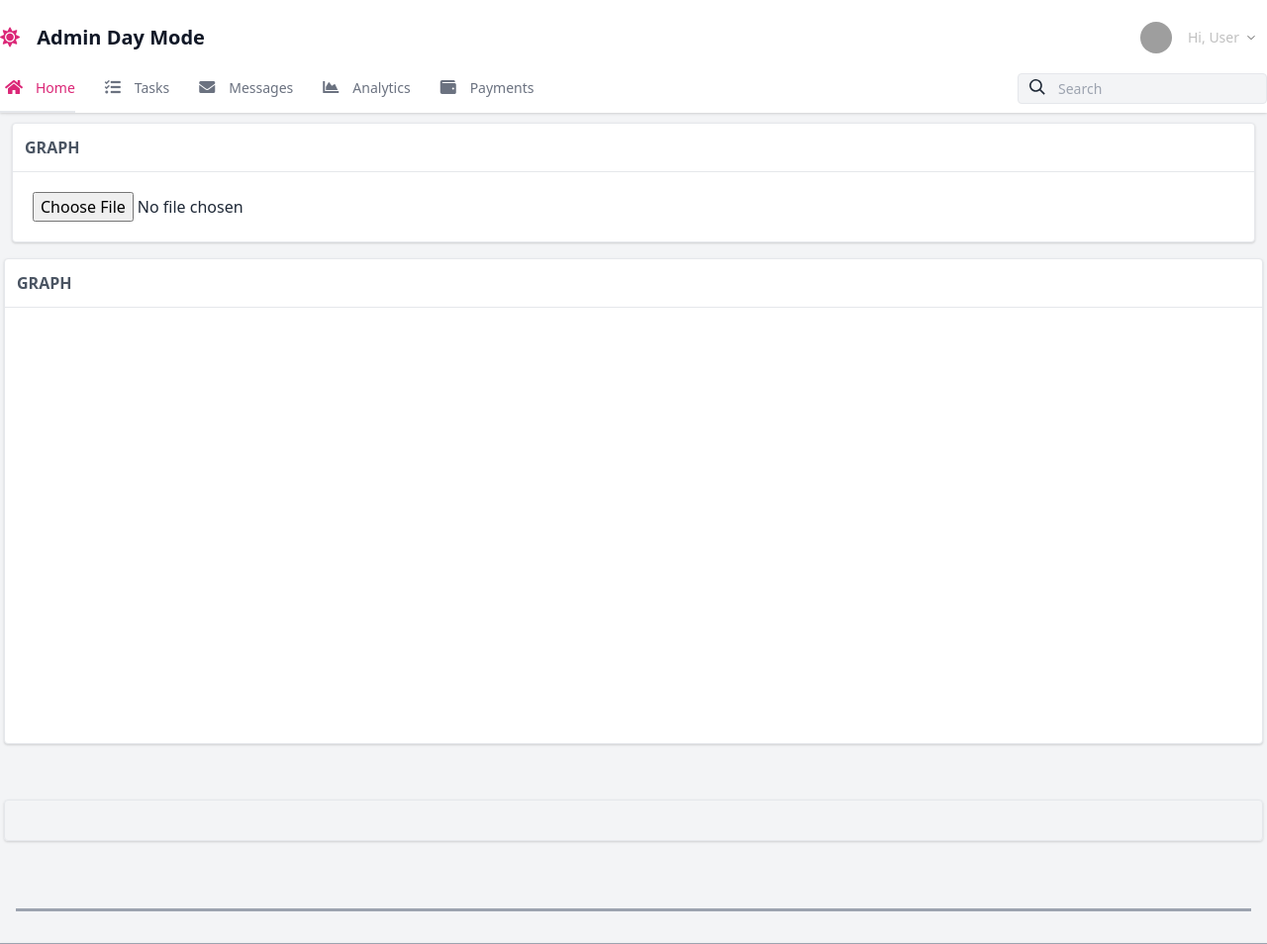
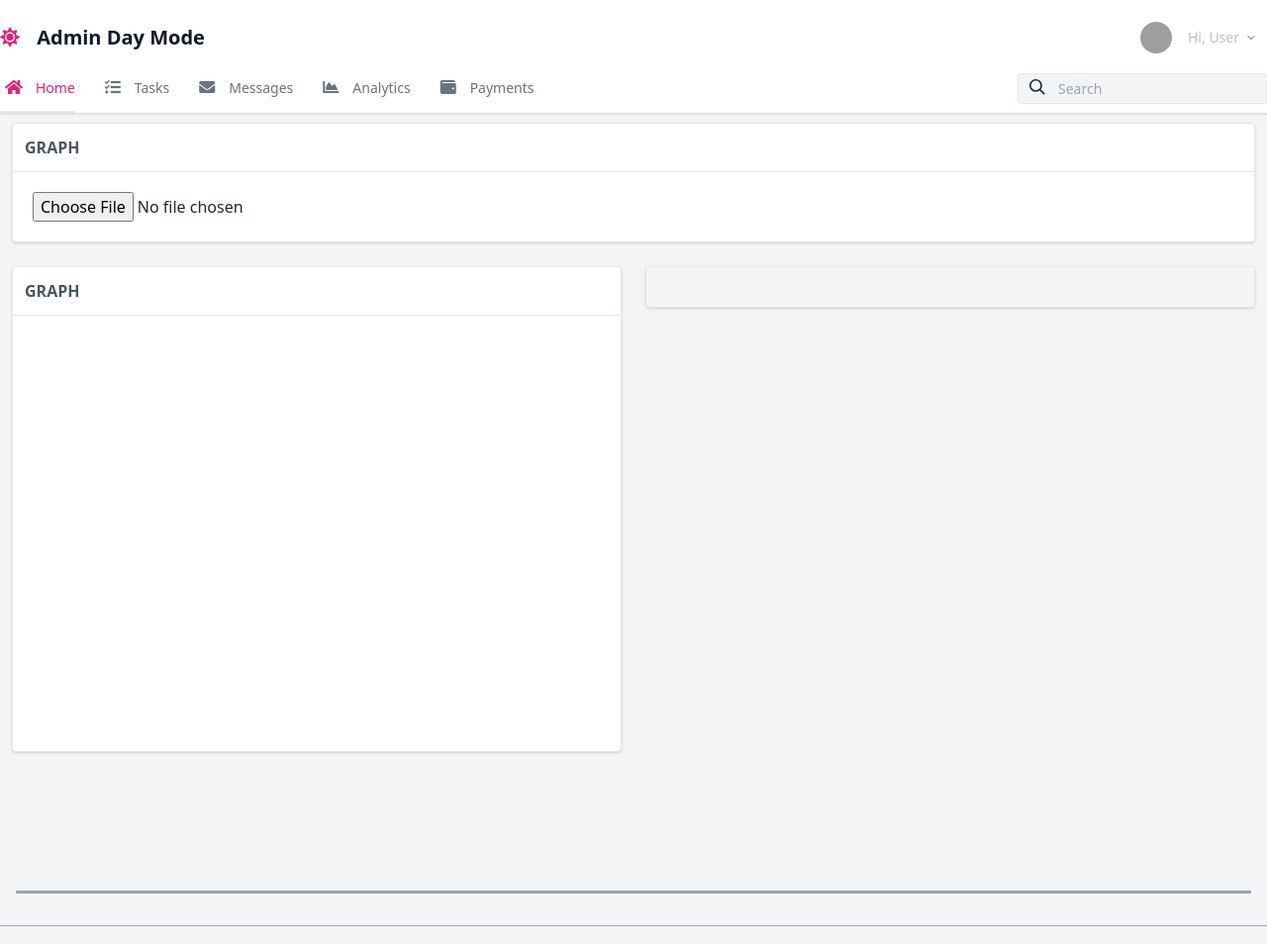
Before and after one commit to samvrlewis/sbp2web, a website built with webpack: page index.html in a window 1280 px wide. Shown: the whole page at 99% size. Built offline with nearby package versions, Linux system fonts and the light colour scheme; grey boxes are pictures that could not be loaded; files whose address does not match are found by name.

Commit message:
More formatting tweaks

```diff
--- a/index.html
+++ b/index.html
@@ -167,7 +167,7 @@
   </nav>
 
   <!--Container-->
-  <div class="container xl w-full mx-auto pt-20">
+  <div class="xl w-full mx-auto pt-20">
 
     <div class="w-full px-4 md:px-0 md:mt-8 mb-16 text-gray-800 leading-normal">
 
@@ -188,8 +188,7 @@
           <!--/Graph Card-->
         </div>
 
-
-        <div class="w-full md:w-full xl:w-full p-1">
+        <div class="w-1/2 md:w-1/2 xl:w-1/2 p-3">
           <!--Graph Card-->
           <div class="bg-white border rounded shadow">
             <div class="border-b p-3">
@@ -202,16 +201,7 @@
           <!--/Graph Card-->
         </div>
 
-
-        <div class="w-full md:w-full xl:w-full p-1">
-          <!--Graph Card-->
-            <div class="p-5">
-              <div id="mode_graph"></div>
-            </div>
-          </div>
-          <!--/Graph Card-->
-        </div>
-        <div class="w-full md:w-full xl:w-full p-1">
+        <div class="w-1/2 md:w-1/2 xl:w-1/2 p-3">
           <!--Graph Card-->
           <div class=" border rounded shadow">
             <div class="p-5">
@@ -220,6 +210,22 @@
           </div>
           <!--/Graph Card-->
         </div>
+
+        <div class="w-full md:w-full xl:w-full p-3">
+          <!--Graph Card-->
+            <div class="p-5">
+              <div id="mode_graph"></div>
+            </div>
+          </div>
+          <!--/Graph Card-->
+        </div>
+
+
+
+
+
+
+
 
 
 
```
